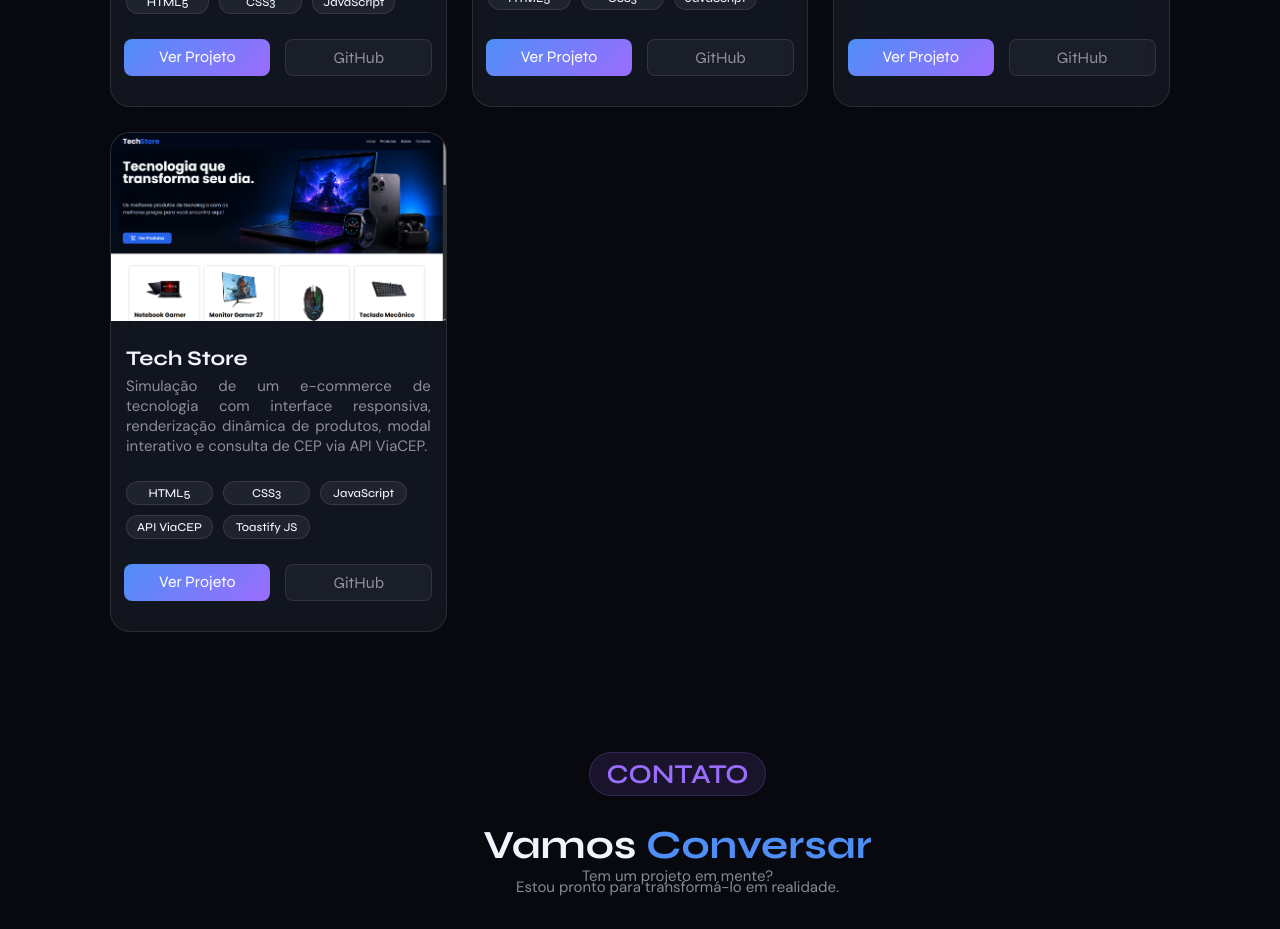
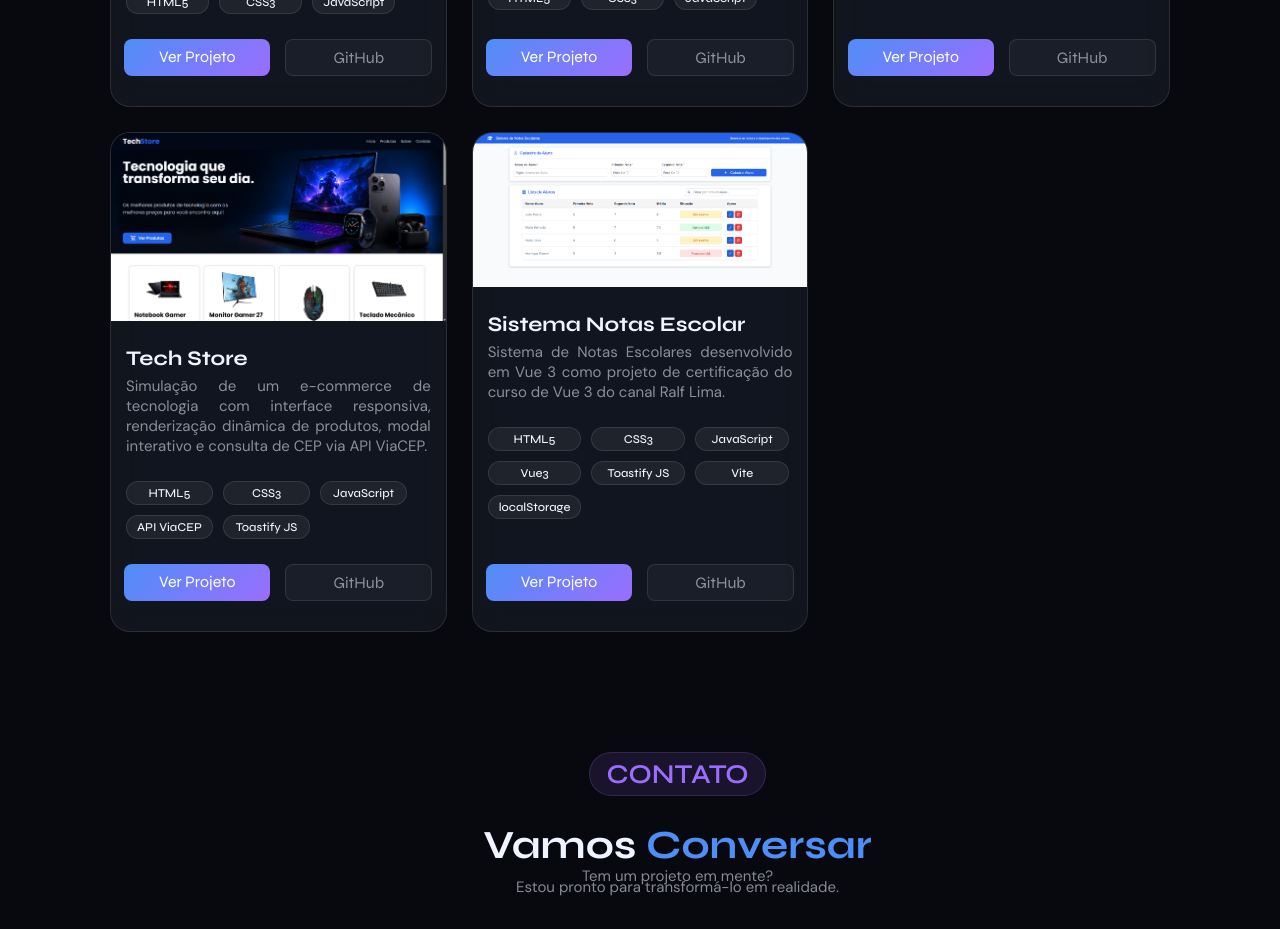
Before and after one commit to elisvaldobraga23/meu-portfolio, a React (Vite) app: page / in a window 1280 px wide. Shown: the part 2960-3889 px from the top of the page. Built offline with nearby package versions, Linux system fonts and the light colour scheme.

Commit message:
Adição de um novo projeto

```diff
--- a/src/data/projetos.js
+++ b/src/data/projetos.js
@@ -8,6 +8,7 @@ import imgGeradorSenha from "../assets/img/tela-gerador-de-senha.png";
 import imgCalculadoraImc from "../assets/img/calculadora-imc.png";
 import imgRefriDev from "../assets/img/refri-do-dev.png";
 import imgTechStore from "../assets/img/techstore.png";
+import imgSistemaNota from "../assets/img/sistema-notas-escolar.png"
 
 export function dataProjetos() {
 
@@ -93,6 +94,14 @@ export function dataProjetos() {
             link: "https://elisvaldobraga23.github.io/techstore-site/",
             linkGithub: "https://github.com/elisvaldobraga23/techstore-site"
         },
+        projeto11:{
+            Titulo:"Sistema Notas Escolar",
+            descricao:"Sistema de Notas Escolares desenvolvido em Vue 3 como projeto de certificação do curso de Vue 3 do canal Ralf Lima.",
+            tags:["HTML5", "CSS3", "JavaScript", "Vue3", "Toastify JS", "Vite", "localStorage"],
+            img: imgSistemaNota,
+            link: "https://sistemanotasescolares.netlify.app/",
+            linkGithub: "https://github.com/elisvaldobraga23/sistema-notas-escolares"
+        },
 
     }
 
```
Also changed, not shown: src/assets/img/sistema-notas-escolar.png (added).
